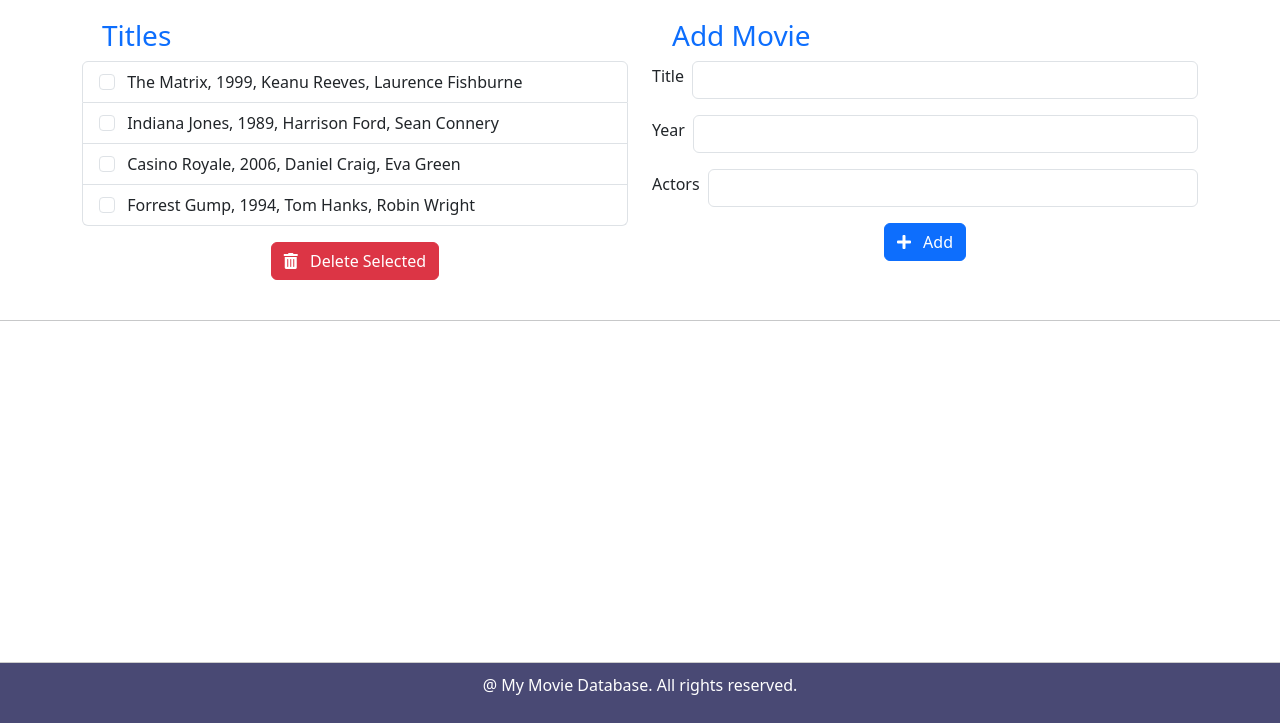
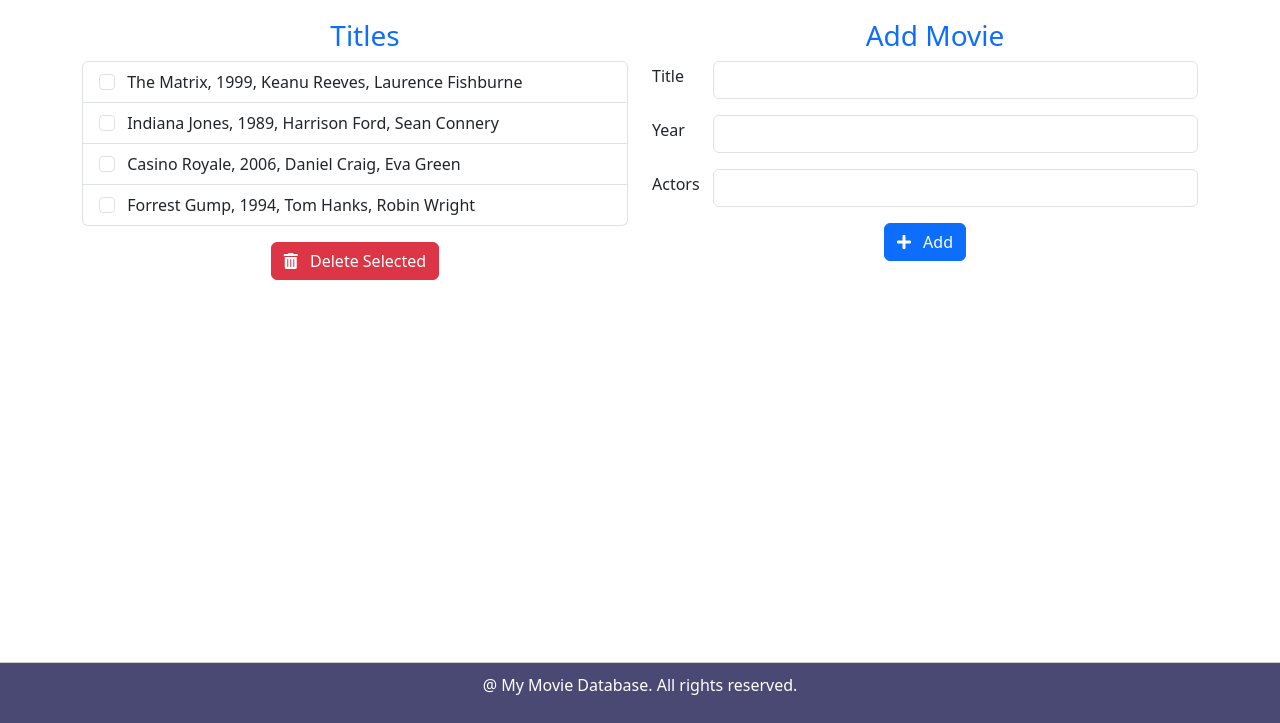
Before and after one commit to bozkaISSI/movies_page, a plain HTML site: page index.html in a window 1280 px wide. Shown: the part 77-800 px from the top of the page. Drawn offline with nearby package versions, Linux system fonts and the light colour scheme; files whose address does not match are found by name.

Commit message:
Add files via upload

```diff
--- a/index.html
+++ b/index.html
@@ -3,17 +3,13 @@
 <head>
     <meta charset="UTF-8">
     <meta name="viewport" content="width=device-width, initial-scale=1.0">
-    <title>My Favorite Movies</title>
+    <title id="title">My Favorite Movies</title>
     <link href="https://cdnjs.cloudflare.com/ajax/libs/font-awesome/6.0.0-beta3/css/all.min.css" rel="stylesheet">
     <link href="https://cdnjs.cloudflare.com/ajax/libs/font-awesome/6.0.0-beta3/css/all.min.css" rel="stylesheet">
     <link href="https://cdnjs.cloudflare.com/ajax/libs/font-awesome/5.15.3/css/all.min.css" rel="stylesheet">
-
     <link href="https://cdn.jsdelivr.net/npm/bootstrap@5.3.0/dist/css/bootstrap.min.css" rel="stylesheet">
-
     <link rel="stylesheet" href="C:\Users\B\Desktop\basic_page\mystyle.css">
-
     <script src="C:\Users\B\Desktop\basic_page\script.js" defer></script>
-
 </head>
 <body>
     <header>
@@ -22,10 +18,9 @@
                 <i class="fas fa-film me-2"></i>My Favorite Movies to Watch</h1>
         </div>
     </header>
+
     <main class="container">
-
         <div class="row">
-
             <div class="col-md-6 mb-4">
                 <h3 class="text-primary">Titles</h3>
                 <ul id="movieList" class="list-group">
@@ -79,7 +74,7 @@
         </div>
     </main>
 
-    <hr>
+
     <footer class="text-center mt-4">
         <p>@ My Movie Database. All rights reserved.</p>
     </footer>
--- a/mystyle.css
+++ b/mystyle.css
@@ -3,6 +3,15 @@ h1, h3 {
     margin-left: 20px;
   }
 
+.button-container, h3 {
+    display: flex;
+    justify-content: center;
+    gap: 10px;
+}
+
+.form-label {
+    width: 60px;
+}
 
 footer {
     color: white;
@@ -14,10 +23,3 @@ footer {
     text-align: center;
     border-top: 1px solid #ccc;
 }
-
-
-.button-container {
-    display: flex;
-    justify-content: center;
-    gap: 10px;
-}
```
